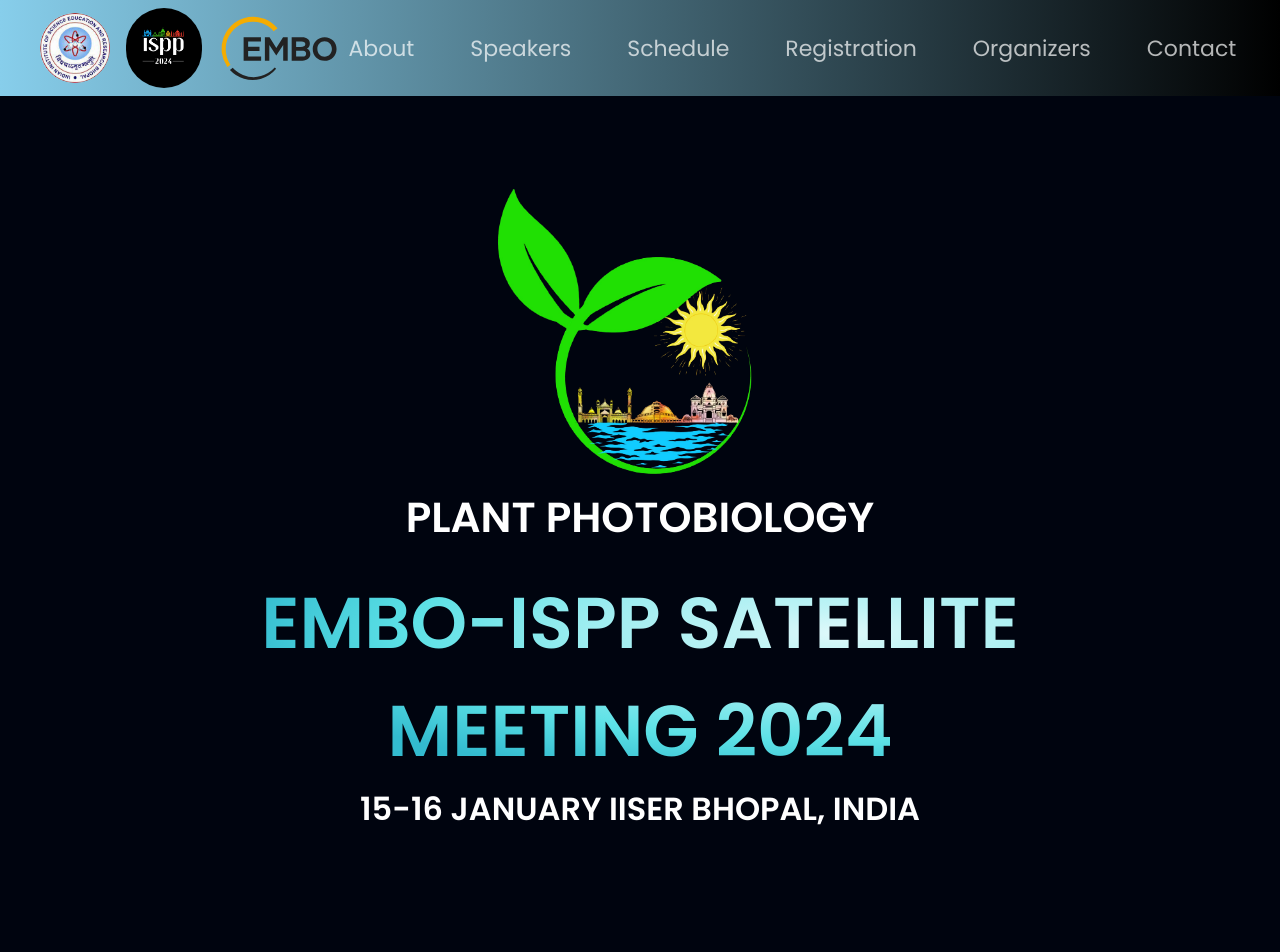
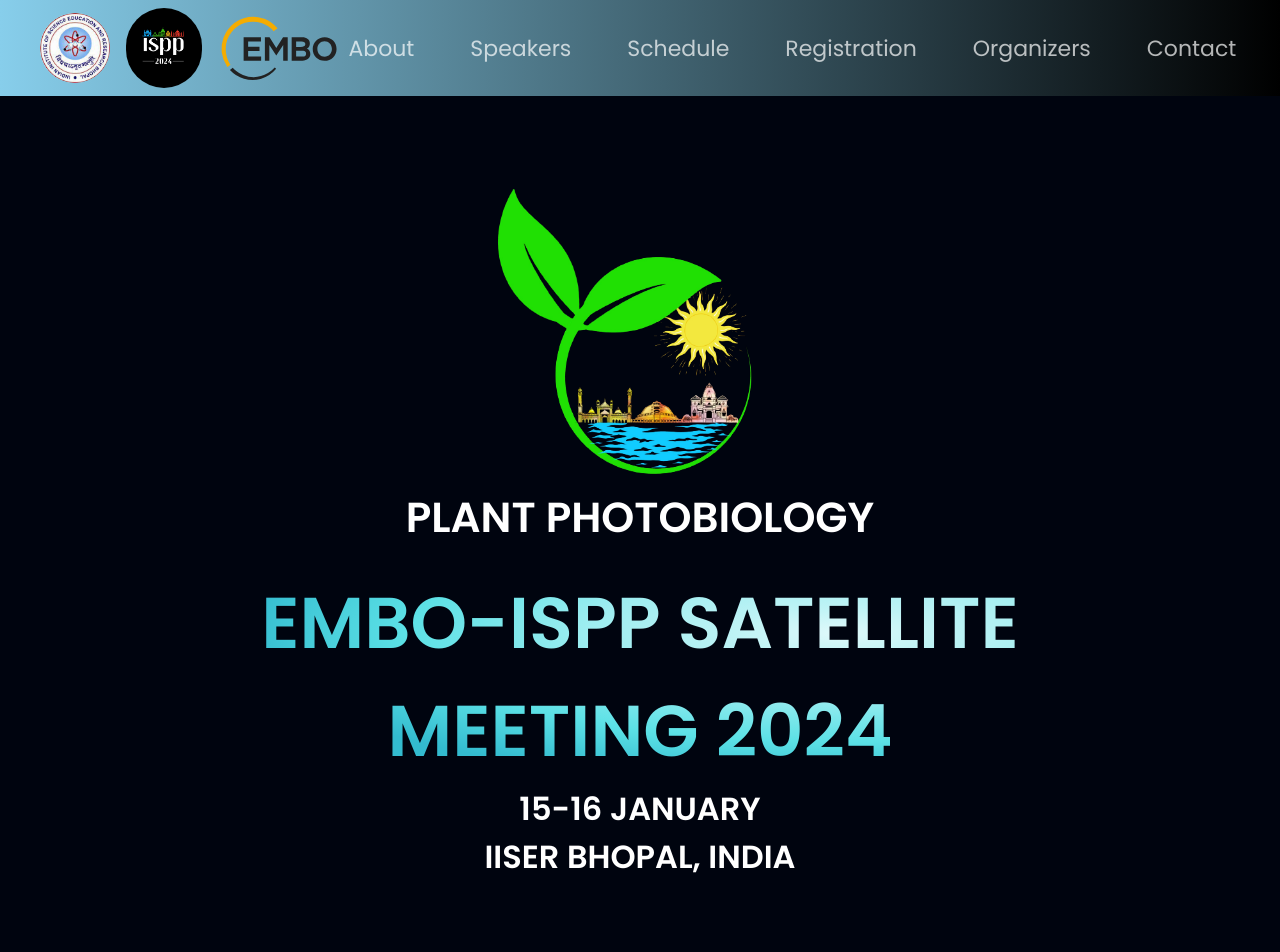
Before and after one commit to prathamdupare/workshop, a React (Vite) app: page / in a window 1280 px wide. Shown: the top 952 px of the page. Built offline with nearby package versions, Linux system fonts and the light colour scheme.

Commit message:
fixed minor strings

```diff
--- a/src/components/Hero.jsx
+++ b/src/components/Hero.jsx
@@ -37,7 +37,11 @@ const Hero = () => {
             <br className="sm:block hidden" />
           </h1>
           <h1 className="flex-1 text-white font-poppins font-semibold ss:text-[32px] text-[22px]">
-            15-16 JANUARY IISER BHOPAL, INDIA
+            15-16 JANUARY{" "}
+            <br className="sm:block hidden ss:leading-[100px] leading-[75px]" />
+          </h1>
+          <h1 className="flex-1 text-white font-poppins font-semibold ss:text-[32px] text-[22px]">
+            IISER BHOPAL, INDIA
             <br className="sm:block hidden ss:leading-[100px] leading-[75px]" />
           </h1>
         </div>
--- a/src/components/Payments.jsx
+++ b/src/components/Payments.jsx
@@ -118,8 +118,8 @@ const Payments = () => {
               <li>Registration Kit</li>
               <li>Accommodation</li>
               <li>
-                Food (Breakfast on Day 2, Lunch on Day 1 and Day 2, Gala Dinner
-                on Day 1, Tea/Coffee)
+                Food (Lunch and Dinner on Day 1, Breakfast and Lunch on Day 2,
+                Tea/Coffee)
               </li>
             </ul>
           </div>
--- a/src/components/Programme.jsx
+++ b/src/components/Programme.jsx
@@ -141,7 +141,13 @@ class ConferenceSchedule extends Component {
                 <strong className="text-green-300">ST8</strong>
               </p>
               <p>
-                <strong>Scientific Games and Gala Dinner</strong>
+                <strong className="text-red-300"> Dinner</strong>
+              </p>
+
+              <p className="text-center">
+                <strong className="text-white italic">
+                  *The schedule is tentative and subject to change.
+                </strong>
               </p>
             </div>
           )}
```
